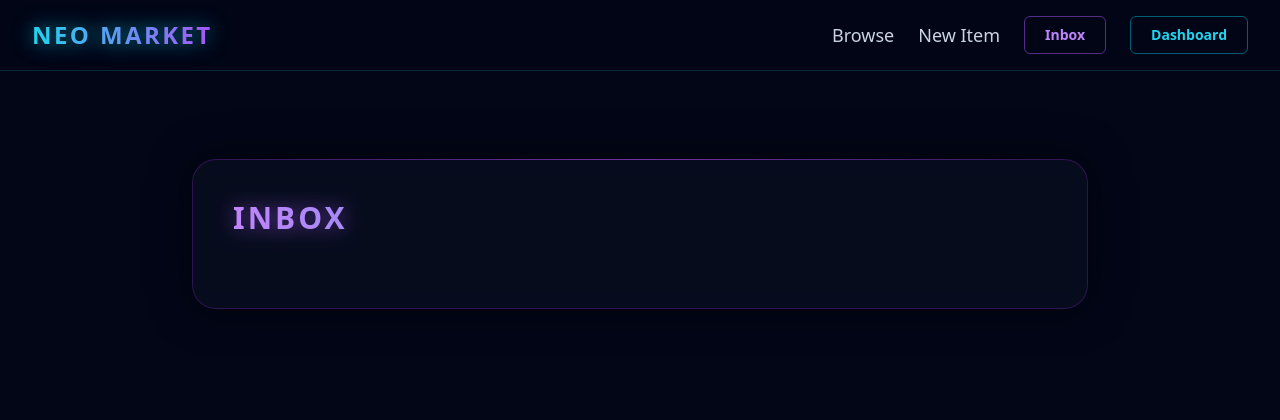
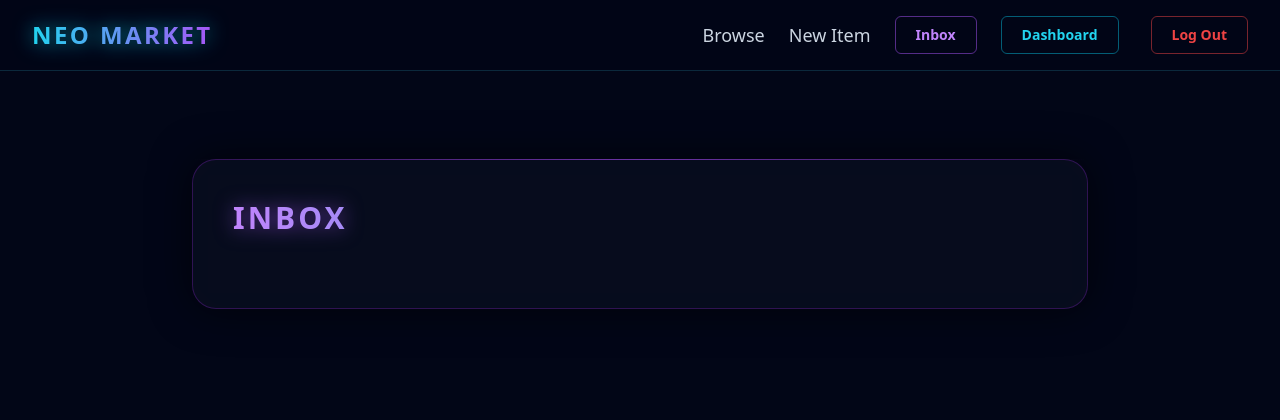
Before and after one commit to aelaf-git/Online_Market_Place_using_Django, a Django app: page /conversations/ in a window 1280 px wide. Shown: the top 420 px of the page. Run offline with Django 4.2, Linux system fonts and the light colour scheme; a user stored in the database is signed in; data that the repository does not hold is empty; some libraries are stand-ins or nearby versions.

Commit message:
feat: Implement user logout functionality with a dedicated URL and button in the base template.

```diff
--- a/core/templates/core/base.html
+++ b/core/templates/core/base.html
@@ -17,6 +17,10 @@
                     <a href="{% url 'item:new' %}" class="text-lg font-medium text-slate-300 hover:text-cyan-400 hover:drop-shadow-[0_0_8px_rgba(6,182,212,0.8)] transition-all duration-300">New Item</a>
                     <a href="{% url 'conversation:inbox' %}" class="px-5 py-2 text-sm font-semibold border border-purple-500/50 text-purple-400 rounded-md hover:bg-purple-500/10 hover:shadow-[0_0_15px_rgba(168,85,247,0.4)] transition-all duration-300">Inbox</a>
                     <a href="{% url 'dashboard:index' %}" class="px-5 py-2 text-sm font-semibold border border-cyan-500/50 text-cyan-400 rounded-md hover:bg-cyan-500/10 hover:shadow-[0_0_15px_rgba(6,182,212,0.4)] transition-all duration-300">Dashboard</a>
+                    <form method="post" action="{% url 'core:logout' %}" class="inline m-0 p-0 line-height-0 flex items-center">
+                        {% csrf_token %}
+                        <button type="submit" class="px-5 py-2 text-sm font-semibold border border-red-500/50 text-red-500 rounded-md hover:bg-red-500/10 hover:shadow-[0_0_15px_rgba(239,68,68,0.4)] transition-all duration-300 ml-2">Log Out</button>
+                    </form>
                 {% else %}
                     <a href="{% url 'core:signup' %}" class="px-6 py-2.5 text-sm font-bold bg-cyan-500 text-slate-900 rounded-md hover:bg-cyan-400 shadow-[0_0_15px_rgba(6,182,212,0.5)] hover:shadow-[0_0_25px_rgba(6,182,212,0.8)] transition-all duration-300">Sign Up</a>
                     <a href="{% url 'core:login' %}" class="px-6 py-2.5 text-sm font-bold border border-cyan-500 text-cyan-400 rounded-md hover:bg-cyan-500/10 hover:shadow-[0_0_15px_rgba(6,182,212,0.4)] transition-all duration-300">Log In</a>
--- a/core/urls.py
+++ b/core/urls.py
@@ -8,6 +8,7 @@ app_name = 'core'
 urlpatterns = [
     path('', views.index, name='index'),
     path('login/', auth_views.LoginView.as_view(template_name='core/login.html', authentication_form=LoginForm), name='login'),
+    path('logout/', auth_views.LogoutView.as_view(next_page='/'), name='logout'),
     path('contact/', views.contact, name='contact'),
     path('signup/', views.signup, name='signup'),
 ]
```
Also changed, not shown: db.sqlite3.
